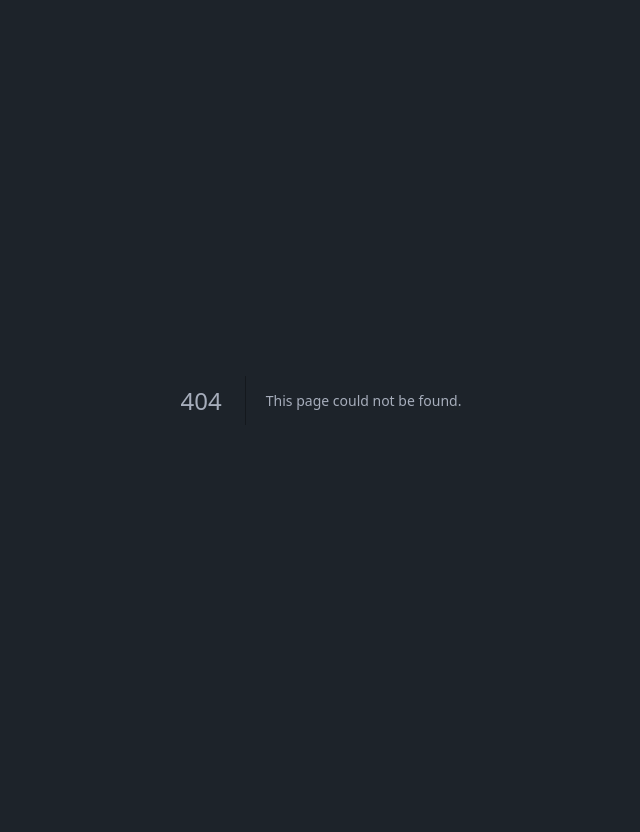
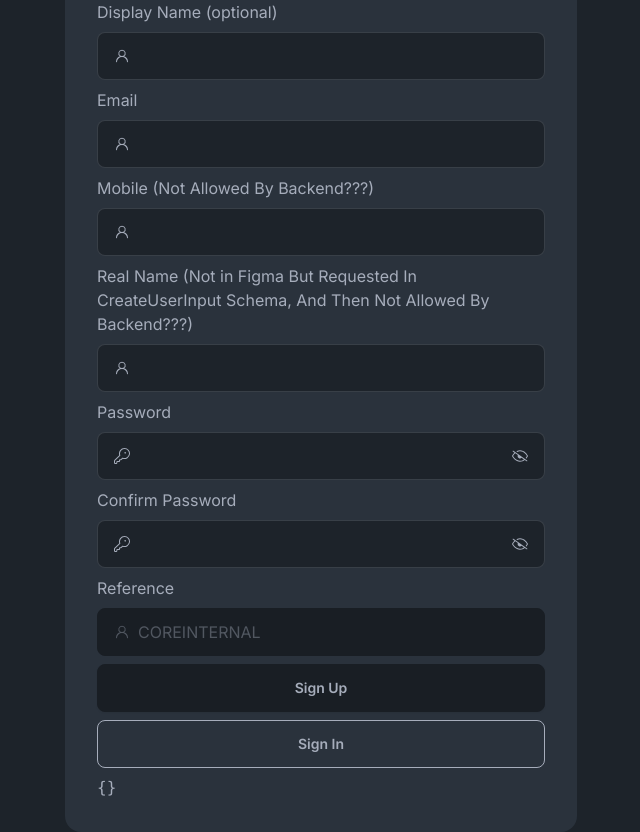
Before and after one commit to BeeQuantAI/probable-funicular, a Next.js app: page /register in a window 1280 px wide. Before the commit this address had no page. Shown: the whole page, without its empty margins (319-959 px from the left). Before the commit the page ends 800 px from the top, so only its background shows below. Built offline with nearby package versions, Linux system fonts and the light colour scheme; no server answers.

Commit message:
add auth route stuffs

```diff
--- /dev/null
+++ b/src/app/(auth)/layout.tsx
@@ -0,0 +1,10 @@
+import React from "react";
+
+type Props = {
+  children: React.ReactNode;
+};
+export default function Layout({ children }: Props) {
+  return (
+    <div className="flex items-center justify-center h-screen">{children}</div>
+  );
+}
--- /dev/null
+++ b/src/app/(auth)/login/page.tsx
@@ -0,0 +1,7 @@
+import { AuthRoute, LoginForm } from "@src/module/auth";
+
+export const metadata = AuthRoute.Login.Metadata;
+
+export default function Page() {
+  return <LoginForm />;
+}
--- /dev/null
+++ b/src/app/(auth)/register/page.tsx
@@ -0,0 +1,7 @@
+import { AuthRoute, RegisterForm } from "@src/module/auth";
+
+export const metadata = AuthRoute.Register.Metadata;
+
+export default function Page() {
+  return <RegisterForm />;
+}
--- a/src/app/auth/register/page.tsx
+++ /dev/null
@@ -1,5 +0,0 @@
-import { RegisterForm } from "@src/module/auth";
-
-export default function Page() {
-  return <RegisterForm />;
-}
--- a/src/module/auth/index.ts
+++ b/src/module/auth/index.ts
@@ -1,2 +1,3 @@
 export * from "./login-form";
 export * from "./register-form";
+export * from "./route";
--- a/src/module/auth/login-form.tsx
+++ b/src/module/auth/login-form.tsx
@@ -9,6 +9,7 @@ import {
 import { useForm } from "react-hook-form";
 import { z } from "zod";
 import { login, LoginPayload } from "./auth-service";
+import { AuthRoute } from "./route";
 
 const formSchema = z.object({
   email: z.string().email(),
@@ -37,7 +38,7 @@ export function LoginForm() {
   });
 
   return (
-    <form className="card card-body bg-neutral" onSubmit={onSubmit}>
+    <form className="card card-body bg-neutral max-w-lg" onSubmit={onSubmit}>
       <ControlledTextInput
         name="email"
         control={control}
@@ -46,7 +47,9 @@ export function LoginForm() {
       <ControlledPasswordInput name="password" control={control} />
 
       <Button>Sign In</Button>
-      <Button intent="outline">Create Account</Button>
+      <AuthRoute.Register.Link className="btn btn-outline">
+        Create Account
+      </AuthRoute.Register.Link>
       <pre>{JSON.stringify(errors, null, 2)}</pre>
     </form>
   );
--- a/src/module/auth/register-form.tsx
+++ b/src/module/auth/register-form.tsx
@@ -9,6 +9,7 @@ import {
 import { useForm } from "react-hook-form";
 import { z } from "zod";
 import { register, RegisterPayload } from "./auth-service";
+import { AuthRoute } from "./route";
 
 type FormSchema = z.infer<typeof formSchema>;
 const formSchema = z.object({
@@ -50,7 +51,7 @@ export function RegisterForm() {
   });
 
   return (
-    <form className="card card-body bg-neutral" onSubmit={onSubmit}>
+    <form className="card card-body bg-neutral max-w-lg" onSubmit={onSubmit}>
       <ControlledTextInput
         label="Display Name (optional)"
         name="displayName"
@@ -98,6 +99,9 @@ export function RegisterForm() {
       />
 
       <Button>Sign Up</Button>
+      <AuthRoute.Login.Link className="btn btn-outline">
+        Sign In
+      </AuthRoute.Login.Link>
       <pre>{JSON.stringify(errors, null, 2)}</pre>
     </form>
   );
--- /dev/null
+++ b/src/module/auth/route.tsx
@@ -0,0 +1,33 @@
+type RouteLinkProps = {
+  children: React.ReactNode;
+  className?: string;
+};
+
+const Login = {
+  Metadata: {
+    title: "Sign In | BeeQuant",
+  },
+  Path: "/login" as const,
+  Link: ({ children, className }: RouteLinkProps) => (
+    <a href={Login.Path} className={className}>
+      {children}
+    </a>
+  ),
+};
+
+const Register = {
+  Metadata: {
+    title: "Sign Up | BeeQuant",
+  },
+  Path: "/register" as const,
+  Link: ({ children, className }: RouteLinkProps) => (
+    <a href={Register.Path} className={className}>
+      {children}
+    </a>
+  ),
+};
+
+export const AuthRoute = {
+  Login,
+  Register,
+};
```
